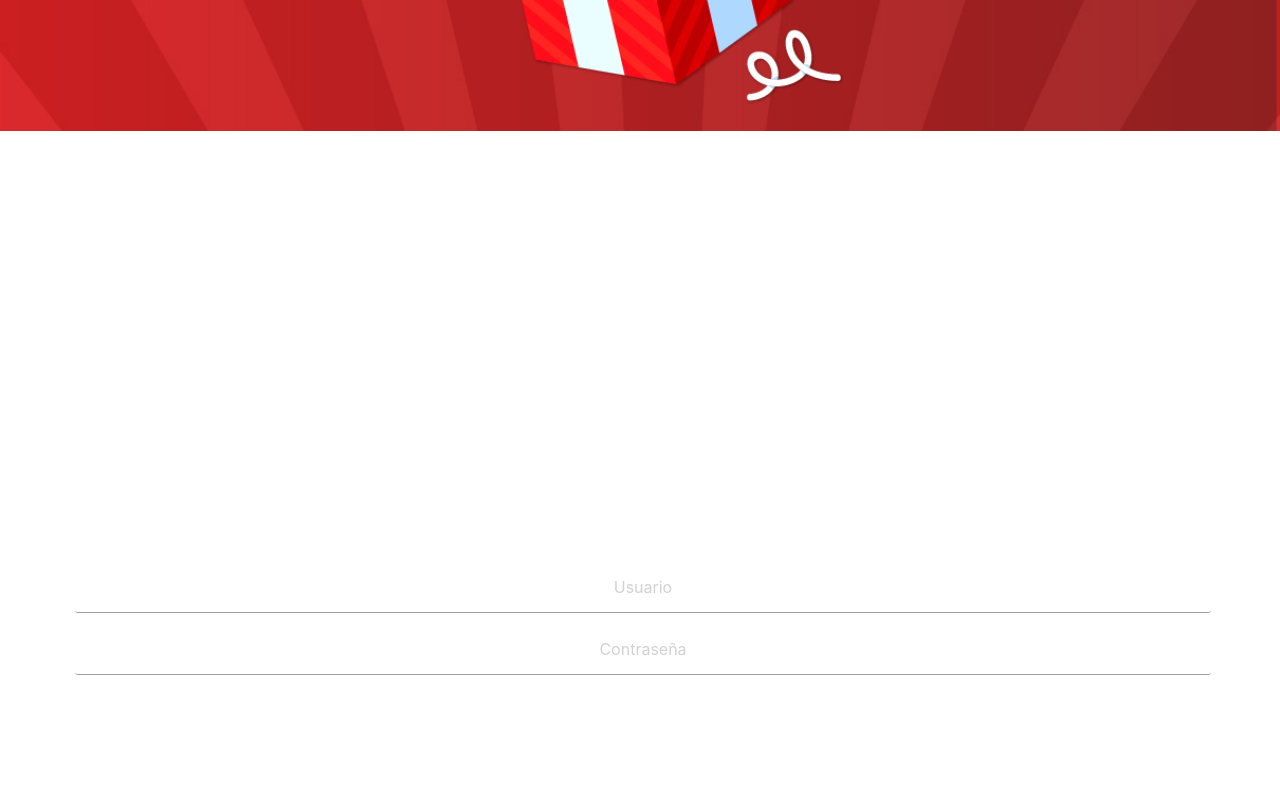
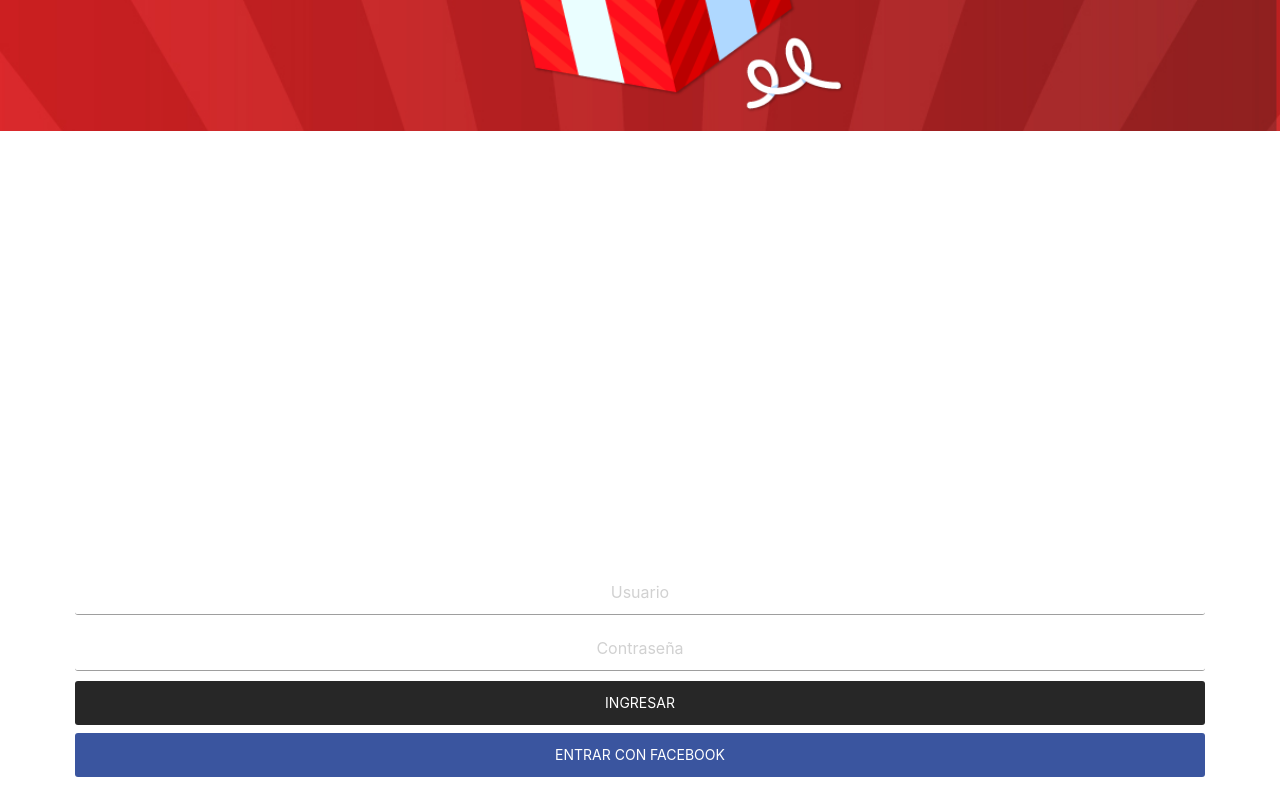
Before and after one commit to mnovoaq/app_demo, a React (Create React App) app: page / in a window 1280 px wide. Shown: the part 669-1469 px from the top of the page. Before the commit the page ends 1369 px from the top, so only its background shows below. Built offline with nearby package versions, Linux system fonts and the light colour scheme.

Commit message:
commit 28-12-2018 14:10
first screen / login

```diff
--- a/public/index.html
+++ b/public/index.html
@@ -3,6 +3,7 @@
   <head>
     <meta charset="utf-8" />
     <link rel="shortcut icon" href="%PUBLIC_URL%/favicon.ico" />
+    <link href="https://fonts.googleapis.com/icon?family=Material+Icons" rel="preload" as="style" onload="this.rel='stylesheet'">
     <meta
       name="viewport"
       content="width=device-width, initial-scale=1, shrink-to-fit=no"
@@ -38,4 +39,5 @@
       To create a production bundle, use `npm run build` or `yarn build`.
     -->
   </body>
+
 </html>
--- a/src/Components/Global/css/App.css
+++ b/src/Components/Global/css/App.css
@@ -24,7 +24,6 @@
 }
 .App input{
   background-color: #ffffff !important;
-  padding:3px !important;
   text-align: center;
   color:#777777 !important;
   border-radius:3px !important;
@@ -36,6 +35,32 @@
   margin-bottom:5px !important;
 }
 
+.btn-login{
+  width:100%;
+  height:auto;
+  margin-top:5px;
+  margin-bottom:3px;
+  border-radius:3px;
+  padding:4px;
+  color:#ffffff;
+  background-color:#272727;
+}
+.btn-link{
+  color:#ffffff;
+}
+.btn-fb{
+  width:100%;
+  height:auto;
+  margin-top:5px;
+  margin-bottom:3px;
+  border-radius:3px;
+  padding:4px;
+  color:#ffffff;
+  background-color:#3A559F;
+}
+.btn-login:focus{
+  background-color:#red;
+}
 .App-link {
   color: #61dafb;
 }
--- a/src/Components/Home/Formlogin.js
+++ b/src/Components/Home/Formlogin.js
@@ -1,5 +1,6 @@
 //Dependecies
 import React, { Component } from 'react';
+import { Link } from 'react-router-dom';
 
 
 class Formlogin extends Component{
@@ -16,6 +17,12 @@ class Formlogin extends Component{
           <div className="input-field col s12">
             <input placeholder="Contraseña" id="last_name" type="password" className="validate" />
           </div>
+
+          <div className="col s12">
+          <Link className="waves-effect  btn-flat btn-login" to="/About">Ingresar</Link>
+          <a className="waves-effect  btn-flat btn-fb">Entrar con Facebook</a>
+          </div>
+
         </div>
 
       </form>
```
Also changed, not shown: 2 other files (tests, documents, lock files or other folders).
